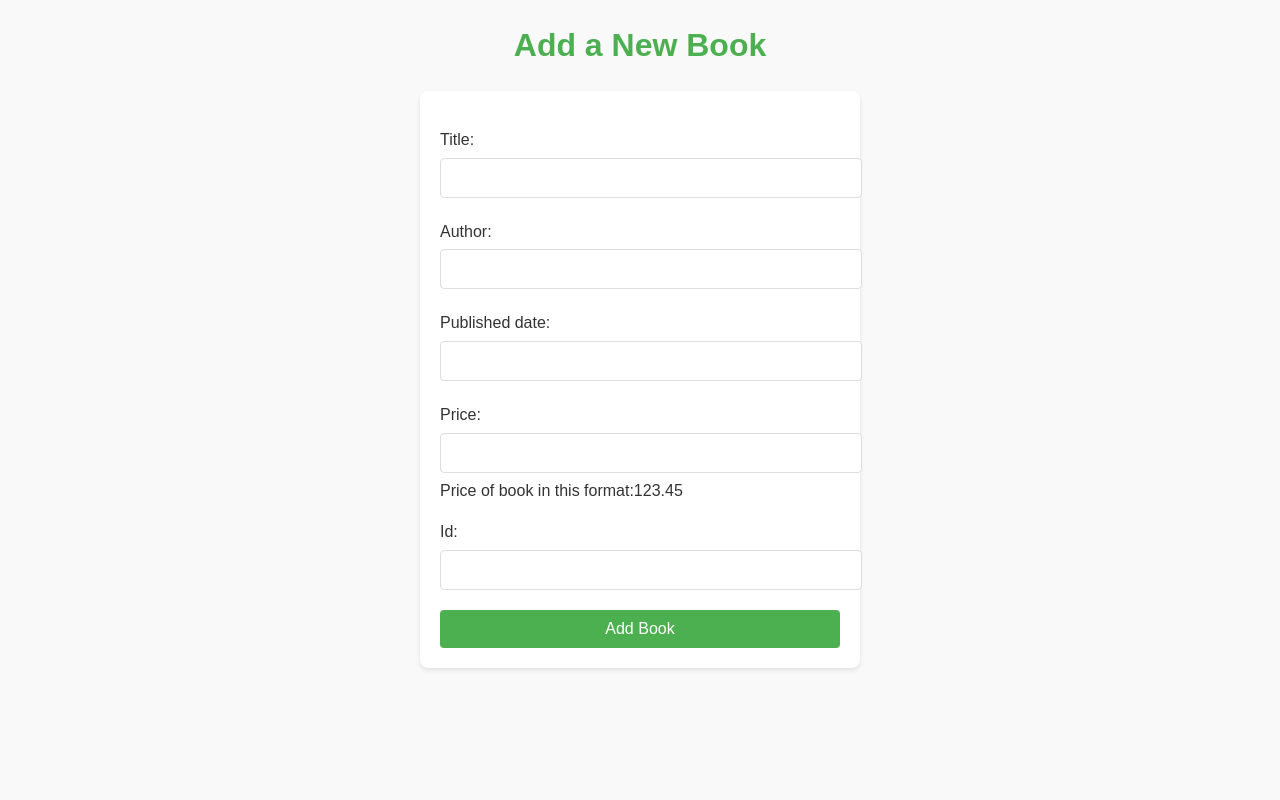
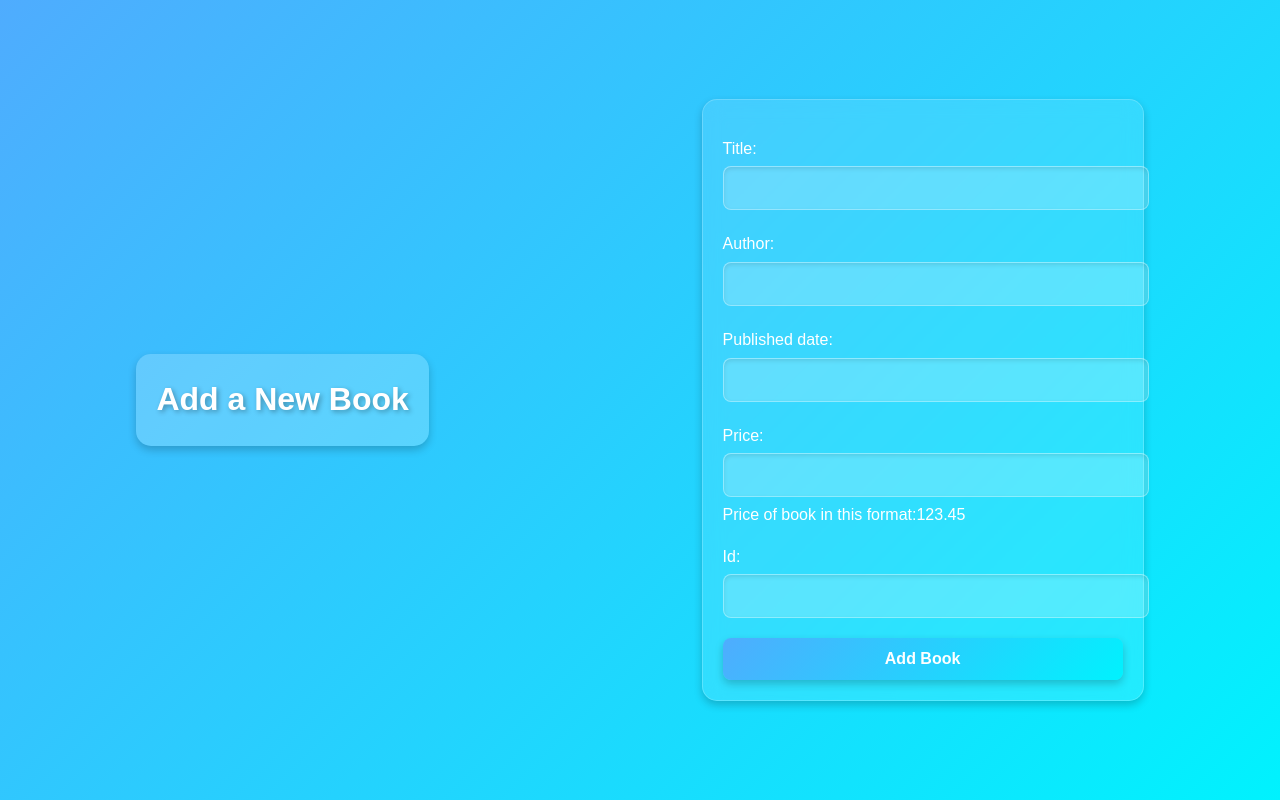
Before and after one commit to Apil120/Django, a Django app: page /add_book/ in a window 1280 px wide. Run offline with Django 5.2, Linux system fonts and the light colour scheme.

Commit message:
update db.sqlite3 and add_book.css

```diff
--- a/myproject/static/add_book.css
+++ b/myproject/static/add_book.css
@@ -1,27 +1,41 @@
 /* General reset and typography */
 body {
-    font-family: Arial, sans-serif;
+    font-family: 'Arial', sans-serif;
+    display: flex;
+    justify-content: center;
+    align-items: center;
+    min-height: 100vh;
     margin: 0;
-    padding: 0;
-    background-color: #f9f9f9;
-    color: #333;
+    background: linear-gradient(135deg, #4facfe, #00f2fe);
+    color: #fff;
     line-height: 1.6;
 }
 
 h1 {
+    font-size: 2rem;
+    font-weight: 700;
+    text-shadow: 2px 2px 5px rgba(0, 0, 0, 0.3);
     text-align: center;
-    margin: 20px 0;
-    color: #4CAF50;
+    padding: 20px;
+    margin-bottom: 20px;
+    border-radius: 15px;
+    background: rgba(255, 255, 255, 0.2);
+    box-shadow: 0px 4px 8px rgba(0, 0, 0, 0.2);
+    max-width: 80%;
+    margin: auto;
 }
 
 /* Centered container for the form */
 form {
     max-width: 400px;
-    margin: 20px auto;
+    width: 90%;
+    margin: auto;
     padding: 20px;
-    background: #fff;
-    border-radius: 8px;
-    box-shadow: 0 2px 4px rgba(0, 0, 0, 0.1);
+    background: rgba(255, 255, 255, 0.1);
+    border-radius: 15px;
+    box-shadow: 0px 4px 8px rgba(0, 0, 0, 0.2);
+    backdrop-filter: blur(10px);
+    border: 1px solid rgba(255, 255, 255, 0.2);
 }
 
 /* Style form elements */
@@ -31,31 +45,37 @@ form p {
 
 input, select, textarea {
     width: 100%;
-    padding: 10px;
+    padding: 12px;
     margin: 5px 0;
-    border: 1px solid #ddd;
-    border-radius: 4px;
+    border: 1px solid rgba(255, 255, 255, 0.3);
+    border-radius: 8px;
+    background: rgba(255, 255, 255, 0.2);
+    color: #fff;
     font-size: 16px;
+    box-shadow: inset 0px 2px 4px rgba(0, 0, 0, 0.1);
 }
 
 input:focus, select:focus, textarea:focus {
     outline: none;
-    border-color: #4CAF50;
-    box-shadow: 0 0 5px rgba(76, 175, 80, 0.5);
+    border-color: #00f2fe;
+    box-shadow: 0 0 5px rgba(0, 242, 254, 0.8);
 }
 
 button {
     width: 100%;
-    padding: 10px;
-    background-color: #4CAF50;
+    padding: 12px;
+    background: linear-gradient(135deg, #4facfe, #00f2fe);
     border: none;
-    border-radius: 4px;
+    border-radius: 8px;
     color: white;
     font-size: 16px;
+    font-weight: bold;
     cursor: pointer;
-    transition: background-color 0.3s;
+    transition: background 0.3s, transform 0.2s;
+    box-shadow: 0px 4px 8px rgba(0, 0, 0, 0.2);
 }
 
 button:hover {
-    background-color: #45a049;
+    background: linear-gradient(135deg, #00f2fe, #4facfe);
+    transform: translateY(-3px);
 }
```
Also changed, not shown: myproject/db.sqlite3.
